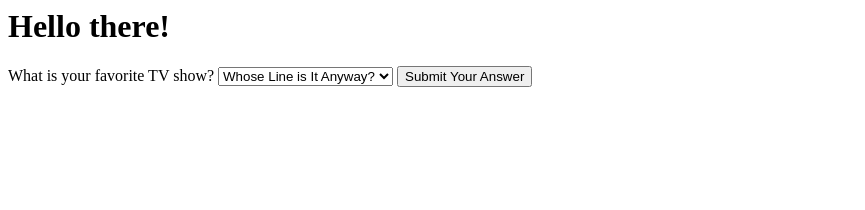
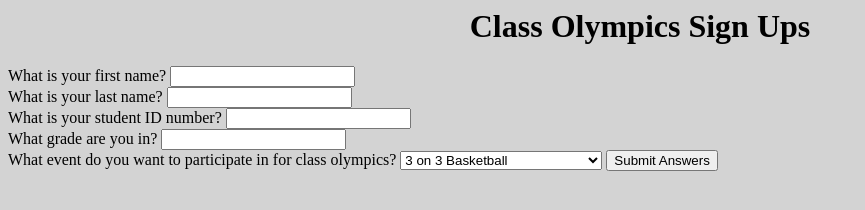
Before and after one commit to J0hnK12/base-fullstack, a website: page public/index.html in a window 1280 px wide. Shown: the whole page, without its empty margins (0-865 px from the left). Drawn offline with nearby package versions, Linux system fonts and the light colour scheme.

Commit message:
Update index.html

```diff
--- a/public/index.html
+++ b/public/index.html
@@ -1,22 +1,93 @@
 <html>
 <head>
+    <style>
+        body {
+            background-color: lightgray;
+            color: black;
+        }
+
+        h1 {
+            text-align: center;
+        }
+    </style>
 <script src="https://unpkg.com/axios/dist/axios.min.js"></script>
 <script src="https://ajax.googleapis.com/ajax/libs/jquery/3.3.1/jquery.min.js"></script>
 </head>
 <body>
-    <h1>Hello there!</h1>
-    <label for="tvShow">What is your favorite TV show?</label>
-    <select name="tvShow">
-        <option value="a">Whose Line is It Anyway?</option>
-        <option value="b">Family Feud</option>
-        <option value="c">The Simpsons</option>
-        <option value="d">It's Always Sunny</option>
+    <h1>Class Olympics Sign Ups</h1>
+    <label for="firstN">What is your first name?</label>
+    <input>
+    <br>
+    <label for="lastN">What is your last name?</label>
+    <input>
+    <br>
+    <label for="SID">What is your student ID number?</label>
+    <input>
+    <br>
+    <label for="grade">What grade are you in?</label>
+    <input>
+    <br>
+    <label for="event">What event do you want to participate in for class olympics?</label>
+    <select name="event">
+        <option value="a">3 on 3 Basketball</option>
+        <option value="b">3 Point Shootout</option>
+        <option value="c">Amazing Race</option>
+        <option value="d">Apples to Apples (Jurski)</option>
+        <option value="e">Apples to Apples (Stefango)</option>
+        <option value="f">Black Jack</option>
+        <option value="g">Blindfolded Pictionary</option>
+        <option value="h">Broom Ball</option>
+        <option value="i">Capture the Flag</option>
+        <option value="j">Catchphrase</option>
+        <option value="k">Corn Hole</option>
+        <option value="l">Dodgeball</option>
+        <option value="m">Euchre (Keller)</option>
+        <option value="n">Euchre (Rofkar)</option>
+        <option value="o">Flag Football</option>
+        <option value="p">Fortnite</option>
+        <option value="q">Gaga Ball</option>
+        <option value="r">Hide and Seek</option>
+        <option value="s">Hula Hoop</option>
+        <option value="t">Hungry Hungry Hippos Live</option>
+        <option value="u">INTERNSHIP</option>
+        <option value="v">Jenga</option>
+        <option value="w">Just Dance</option>
+        <option value="x">Kahoot (C)</option>
+        <option value="y">Kahoot (Fischer)</option>
+        <option value="z">Kahoot (Werner)</option>
+        <option value="ab">Kite Flying</option>
+        <option value="ac">LIP SYNC</option>
+        <option value="ad">Madden Challenge</option>
+        <option value="ae">Nail Art Contest</option>
+        <option value="af">Name that Tune (A)</option>
+        <option value="ag">Name that Tune (B)</option>
+        <option value="ah">Ping Pong (Doubles)</option>
+        <option value="ai">Putt Putt</option>
+        <option value="aj">Puzzles</option>
+        <option value="ak">Quiz Bowl</option>
+        <option value="al">Soccer Tennis</option>
+        <option value="am">Speed Chess</option>
+        <option value="an">Spike Ball</option>
+        <option value="ao">Spoons (Eickholt)</option>
+        <option value="ap">Spoons (Ireland / Schloegal)</option>
+        <option value="aq">Street Hockey</option>
+        <option value="ar">Super Smash Bros Brawl (Wii)</option>
+        <option value="as">Texas Hold Em</option>
+        <option value="at">Trapped NV (Christy)</option>
+        <option value="au">Trapped NV (Stewart)</option>
+        <option value="av">Ultimate Frisbee</option>
+        <option value="aw">Uno (Donnelly)</option>
+        <option value="ax">Uno (Kieninger)</option>
+        <option value="ay">Uno (Loyd)</option>
+        <option value="az">Uno (O'Shea)</option>
+        <option value="bb">Volleyball</option>
+        <option value="bc">Weightlifting</option>
     </select>
-    <button>Submit Your Answer</button>
+    <button>Submit Answers</button>
 <script>
     $("button").click(function() {
         axios.post('/answer',{
-            "tvShow":$("select[name='tvShow']").val()
+            "events":$("select[name='events']").val()
         })
         .then(function(response) {
             console.log(response);
```
